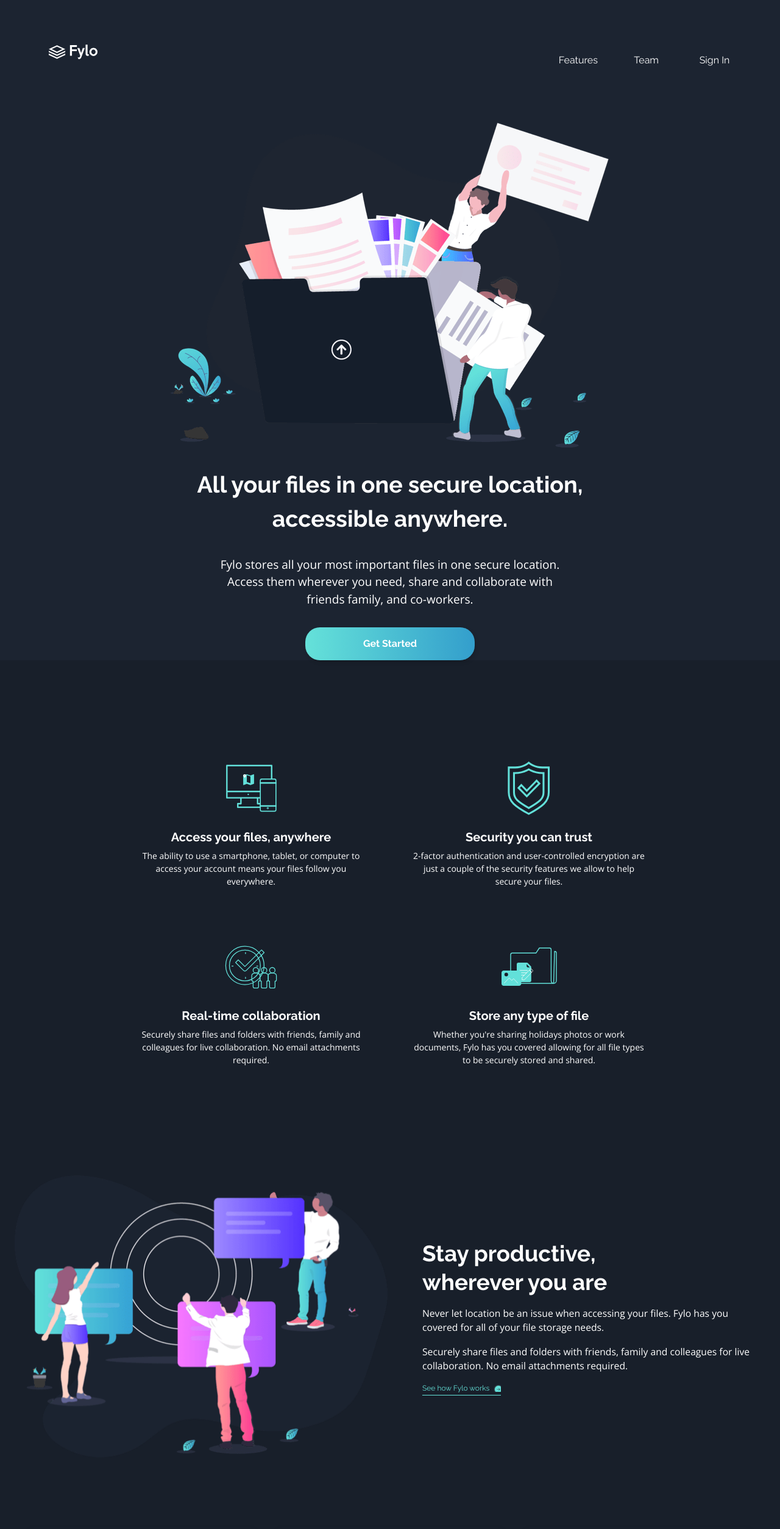
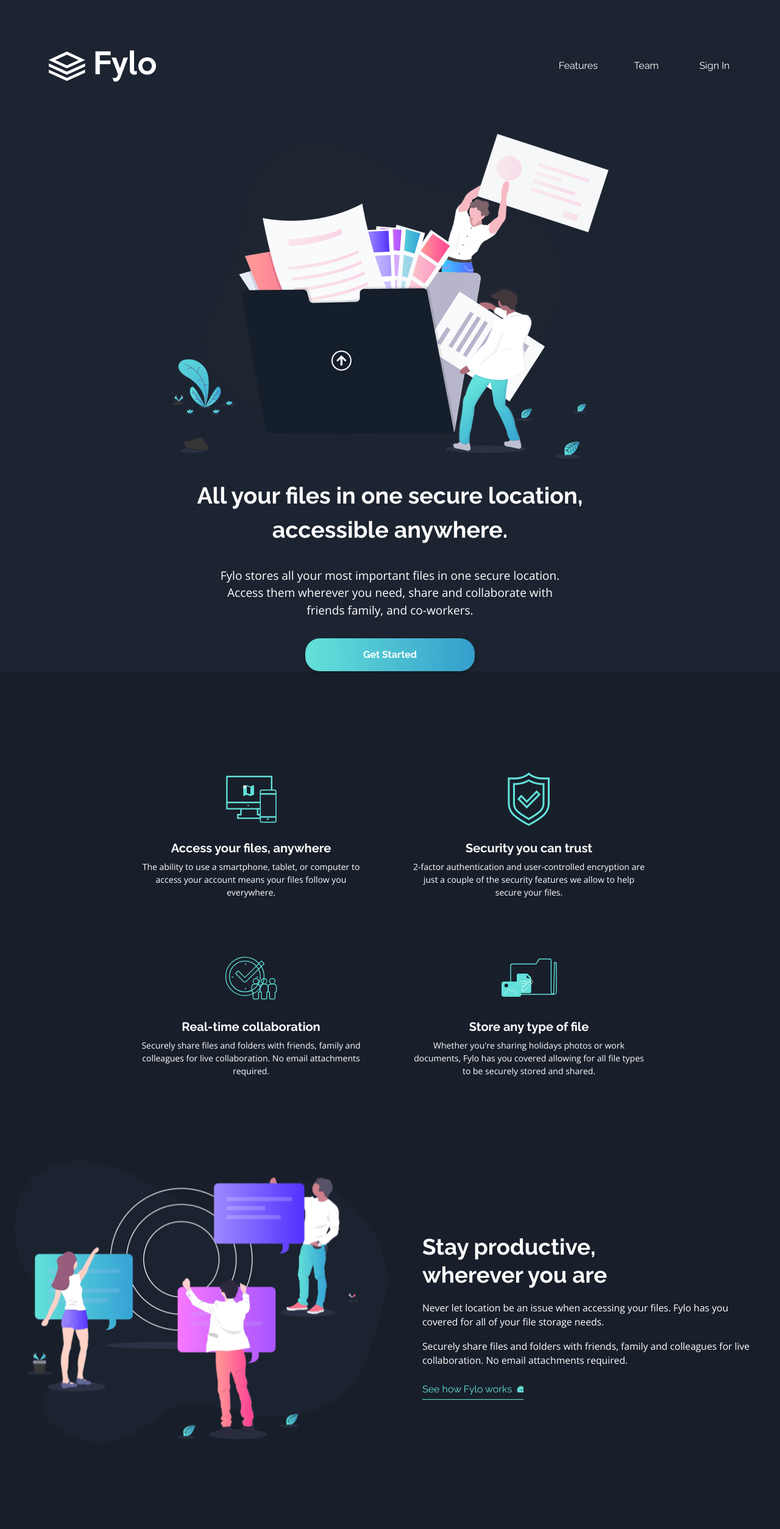
Before and after one commit to imonaar/26--Fylo-dark-theme-landing-page, a website built with Parcel: page src/index.html in a window 1280 px wide. Shown: the top 2508 px of the page at 61% size. Built offline with nearby package versions, Linux system fonts and the light colour scheme.

Commit message:
alignment

```diff
--- a/src/styles/_footer.scss
+++ b/src/styles/_footer.scss
@@ -5,17 +5,18 @@
   padding-bottom: 3.25rem;
 
   @include desktop{
-    padding-top: 10.5625rem;
+    padding-top: 12.5625rem;
   }
 
   &__wrapper{
     inline-size: 100%;
-    max-inline-size: 80.5rem;
+    max-inline-size: 77.5rem;
     gap: 2.1875rem;
     padding-inline: 1.5rem;
 
     @include desktop {
       gap: 3.25rem;
+
     }
   }
 
@@ -23,10 +24,10 @@
     inline-size: 100%;
     display: flex;
     justify-content: flex-start;
-    block-size: 2rem;
+    block-size: 3rem;
 
     img{
-      block-size: 2rem;
+      block-size: 3rem;
     }
   }
 
--- a/src/styles/_header.scss
+++ b/src/styles/_header.scss
@@ -17,17 +17,19 @@
 
     @include desktop{
       padding-inline: 5rem;
-      block-size: 3.25rem;
+      block-size: 4.375rem;
     }
   }
 
   &__logo{
     block-size: 100%;
+    display: flex;
+    align-items: center;
 
     img{
       display: block;
       max-block-size: 100%;
-      inline-size: 80px;
+      inline-size: 100%;
     }
   }
 
--- a/src/styles/_main.scss
+++ b/src/styles/_main.scss
@@ -78,7 +78,7 @@
     margin-block-start: 10rem;
 
     @include desktop{
-      margin-block-start: 11.1875rem;
+      margin-block-start: 8.5625rem;
     }
 
     &__wrapper{
@@ -118,6 +118,7 @@
 
     @include desktop{
       max-inline-size: 35.1875rem;
+      padding-top: 2.5rem;
     }
 
     h3{
@@ -128,6 +129,7 @@
       @include desktop{
         text-align: left;
         max-inline-size: 20ch;
+        margin-bottom: .1875rem;
       }
     }
 
@@ -146,12 +148,18 @@
       line-height: 16.34px;
       color: var(--Cyan-inside-calltoaction-gradient) ;
 
+      @include desktop{
+        font-size: 1rem;
+        line-height: 21px;
+        margin-top: 0.5rem;
+      }
+
 
       &::after{
         content: '';
         position: absolute;
         left: 0;
-        bottom: -4px;
+        bottom: -7px;
         block-size: 1px;
         inline-size: 100%;
         background-color: var(--Cyan-inside-calltoaction-gradient) ;
@@ -176,7 +184,7 @@
     inline-size: 100%;
 
     @include desktop{
-      margin-block-start: 7.5rem;
+      margin-block-start: 11.1875rem;
     }
   }
 
@@ -241,6 +249,9 @@
       p{
         font-size: clamp(0.625rem, 0.5370rem + 0.3756vw, 0.875rem);
         line-height: clamp(1.125rem, 1.0590rem + 0.2817vw, 1.3125rem);
+        @include desktop{
+          letter-spacing: 0.5px;
+        }
       }
     }
   }
@@ -278,6 +289,7 @@
         font-size: 10px;
         line-height: 12px;
         font-weight: 700px;
+        font-weight: bold;
       }
 
       span{
@@ -296,6 +308,7 @@
 
     @include desktop{
       transform: translateY(115px);
+      margin-top: 6rem;
     }
 
     &__wrapper{
```
